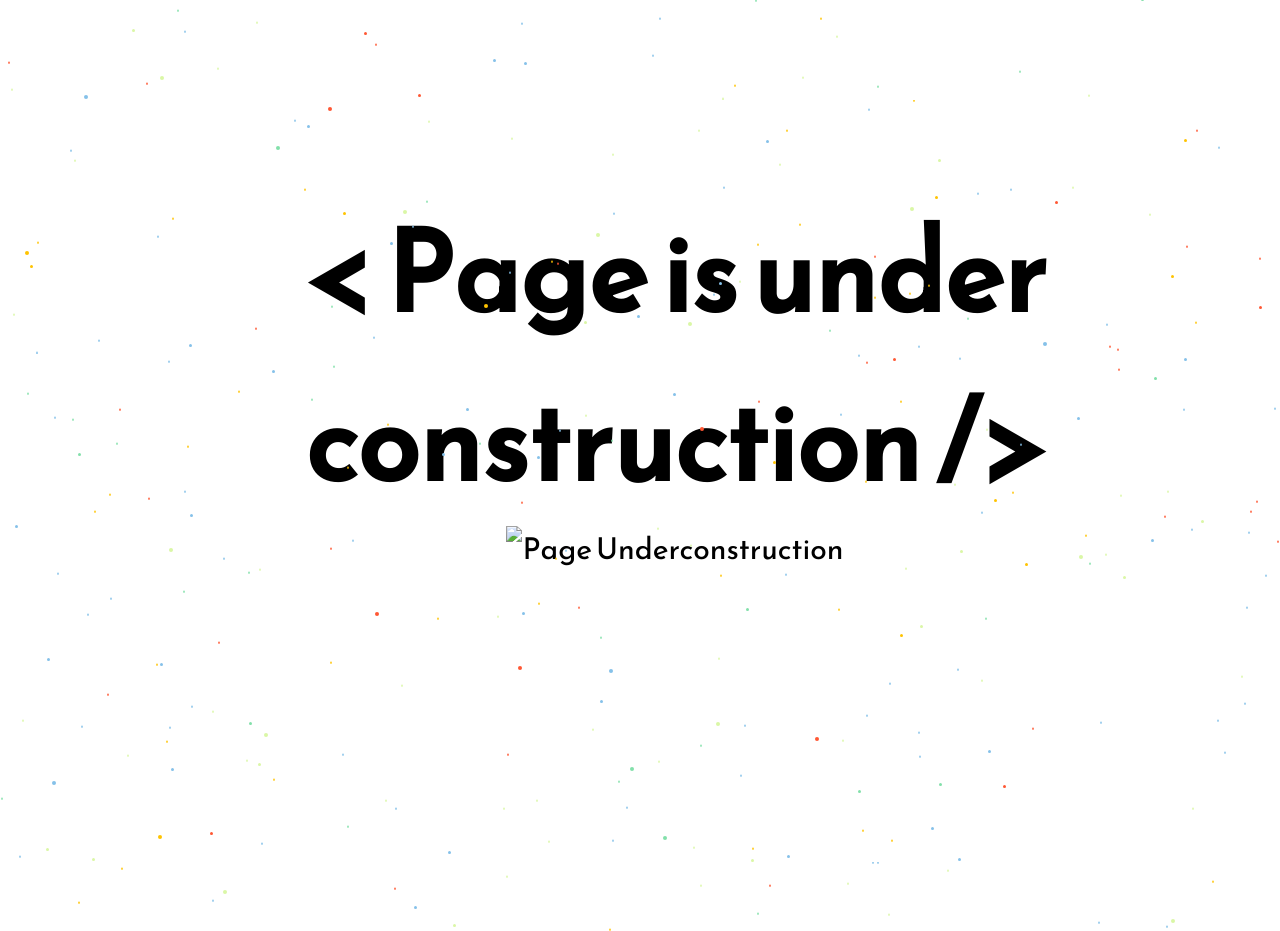
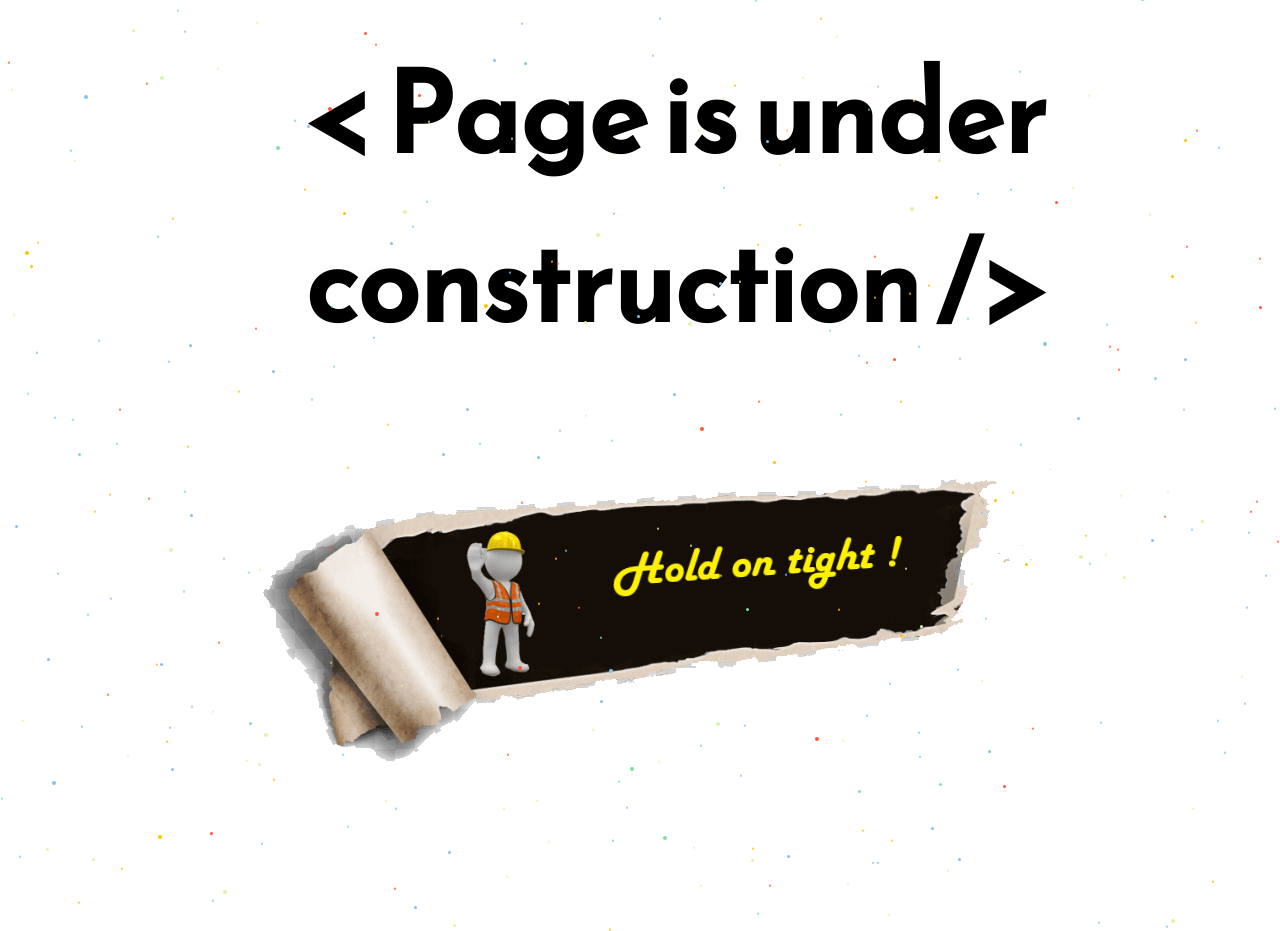
Before and after one commit to saiidkhalil9/portfolio, a plain HTML site: page index.html in a window 1280 px wide. Before the commit the page ends 809 px from the top, so only its background shows below. Drawn offline with Linux system fonts and the light colour scheme.

Commit message:
Update index.html

```diff
--- a/index.html
+++ b/index.html
@@ -27,7 +27,7 @@
                         <div class="intro">
                             < Page is under construction /> </div>
                     </h2>
-                    <div class="tagline"> <img src="./under-construction - Copy.png" alt="Page Underconstruction"> </div>
+                    <div class="tagline"> <img src="./under-construction1.png" alt="Page Underconstruction"> </div>
                 </div>
             </main>
         </div>
```
